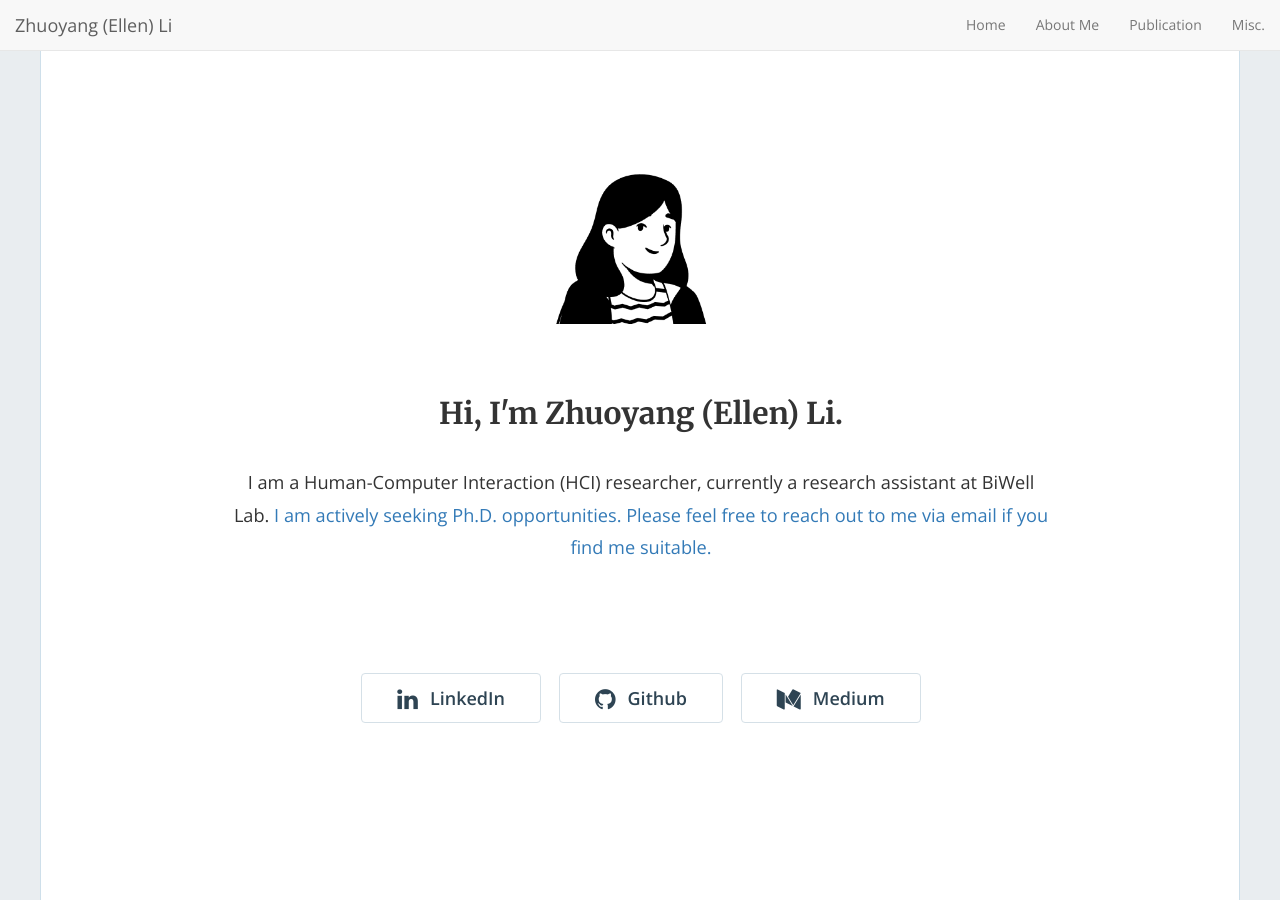
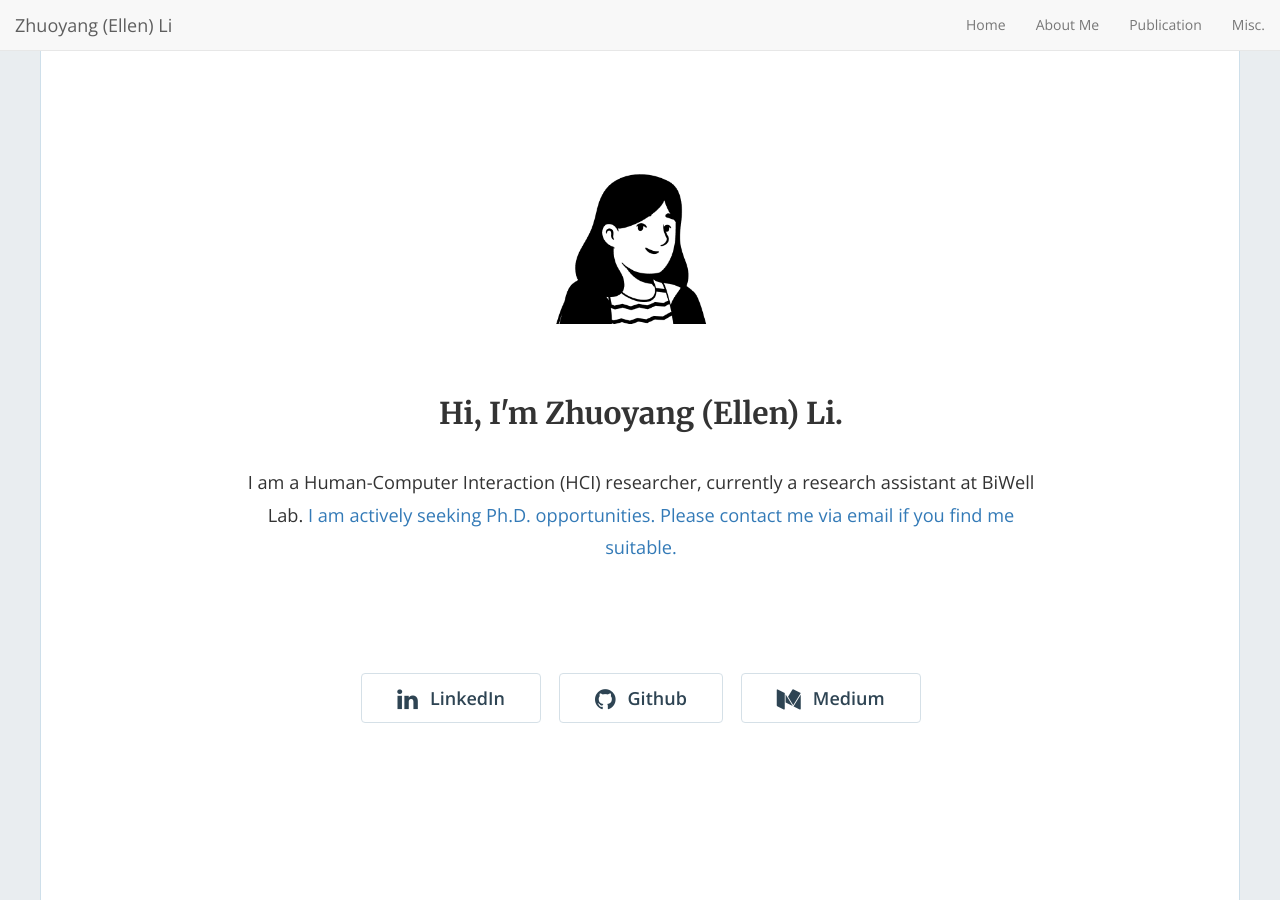
Before and after one commit to jamigibbs/phantom, a Jekyll site: the page built from index.html, in a window 1280 px wide and 900 px high. Built offline with Jekyll 4.4.1, drawn with Linux system fonts in a browser that asks for light colours; nearby versions of some CDN libraries; the list of posts is cut into pages by our own code.

Commit message:
Update contact.html

```diff
--- a/_includes/contact.html
+++ b/_includes/contact.html
@@ -1 +1 @@
-<a data-toggle="modal" data-target="#contact"> I am actively seeking Ph.D. opportunities. Please feel free to reach out to me via email if you find me suitable.</a>
+<a data-toggle="modal" data-target="#contact"> I am actively seeking Ph.D. opportunities. Please contact me via email if you find me suitable.</a>
```
